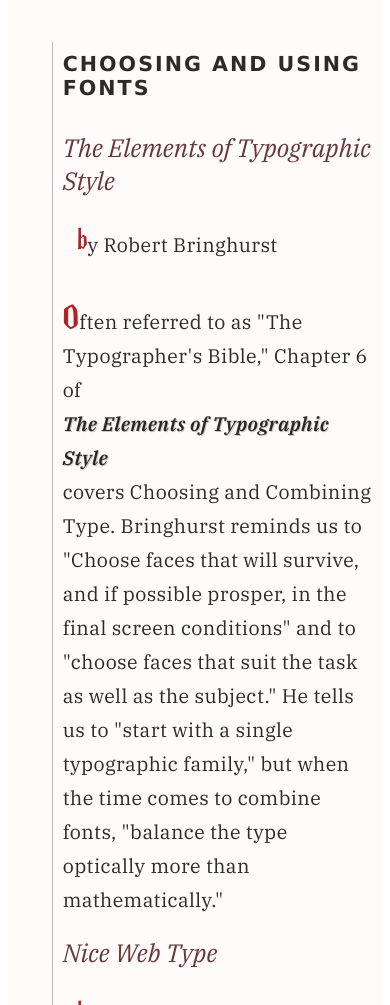
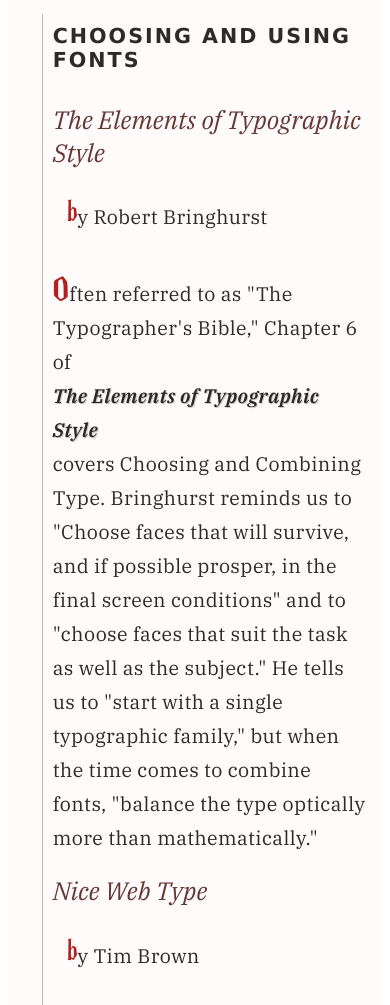
Before and after one commit to Rami24t/uib-ui-ux-typography-Rami24t, a plain HTML site: page index.html in a window 390 px wide. Shown: the part 436-1441 px from the top of the page. Drawn offline with Linux system fonts and the light colour scheme.

Commit message:
Update style.css

```diff
--- a/style.css
+++ b/style.css
@@ -51,8 +51,8 @@
   font-size: 16px;
   font-family: "IBM Plex Serif", Georgia, Verdana;
   background-image: url(./img/bg.jpg);
+  width: 100%;
   margin: 0;
-  width: 100%;
   overflow-x: hidden;
 }
 header {
@@ -190,7 +190,8 @@
   section {
     border-left: 1px solid rgba(0, 0, 0, 0.27);
     padding-left: 10px;
-    margin-left: 40px;
+    padding-right: 8px;
+    margin-left: 30px;
   }
   nav ul li {
     display: block;
@@ -199,6 +200,7 @@
   nav ul {
     margin: 30px auto 18px auto;
     padding: 0px;
+  }
   main h1 {
   font-size: 3rem;
   }
```
